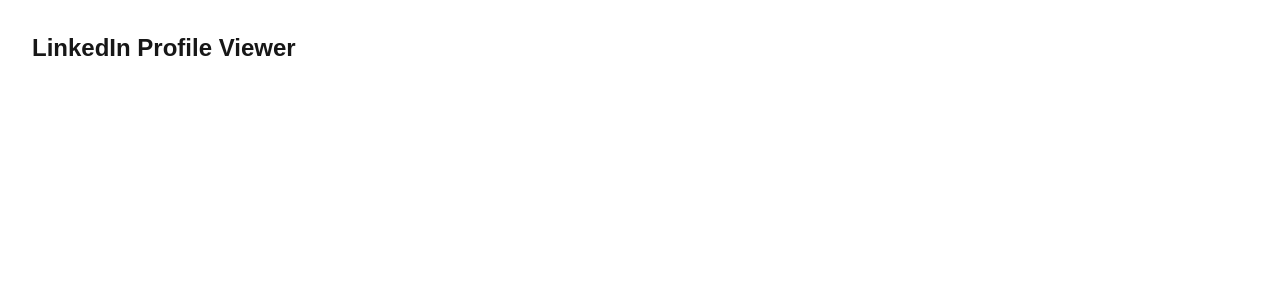
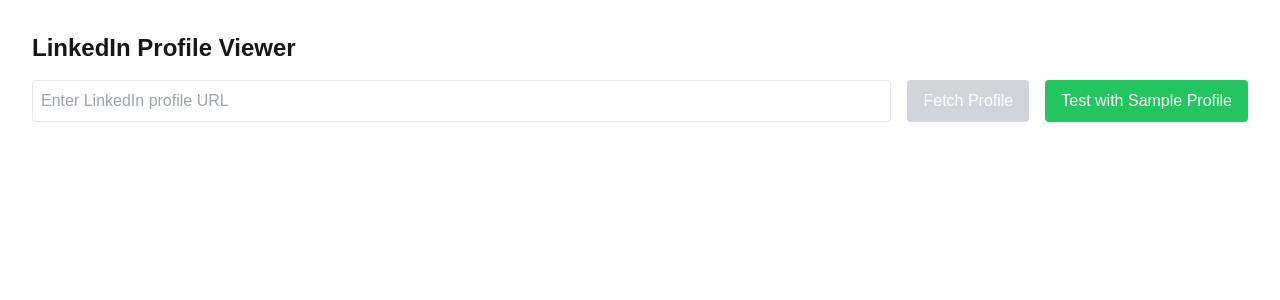
Before and after one commit to jserre/inrich, a Next.js app: page /linkedin in a window 1280 px wide. Shown: the top 300 px of the page. Built offline with nearby package versions, Linux system fonts and the light colour scheme.

Commit message:
feat: add LinkedIn profile fetching functionality

```diff
--- /dev/null
+++ b/app/api/linkedin/profile/route.ts
@@ -0,0 +1,31 @@
+export async function GET(request: Request) {
+  const { searchParams } = new URL(request.url);
+  const profileUrl = searchParams.get('url');
+
+  if (!profileUrl) {
+    return Response.json({ error: 'Missing LinkedIn profile URL' }, { status: 400 });
+  }
+
+  const apiKey = process.env['X-RapidAPI-Key'];
+  if (!apiKey) {
+    return Response.json({ error: 'API key not configured' }, { status: 500 });
+  }
+
+  try {
+    const response = await fetch(
+      `https://rapidapi.com/get-profile-data-by-url?url=${encodeURIComponent(profileUrl)}`,
+      {
+        headers: {
+          'x-rapidapi-key': apiKey,
+          'x-rapidapi-host': 'linkedin-api8.p.rapidapi.com'
+        }
+      }
+    );
+
+    const data = await response.json();
+    return Response.json(data);
+  } catch (error) {
+    console.error('LinkedIn API error:', error);
+    return Response.json({ error: 'Failed to fetch profile data' }, { status: 500 });
+  }
+}
--- a/app/linkedin/page.tsx
+++ b/app/linkedin/page.tsx
@@ -1,7 +1,73 @@
+'use client';
+
+import { useState } from 'react';
+
 export default function LinkedInPage() {
+  const [profileUrl, setProfileUrl] = useState('');
+  const [profileData, setProfileData] = useState<any>(null);
+  const [loading, setLoading] = useState(false);
+  const [error, setError] = useState<string | null>(null);
+
+  const testProfile = 'https://www.linkedin.com/in/jean-marc-jancovici/';
+
+  const fetchProfile = async (url: string) => {
+    setLoading(true);
+    setError(null);
+    try {
+      const response = await fetch(`/api/linkedin/profile?url=${encodeURIComponent(url)}`);
+      const data = await response.json();
+
+      if (!response.ok) {
+        throw new Error(data.error || 'Failed to fetch profile');
+      }
+
+      setProfileData(data);
+    } catch (err) {
+      setError(err instanceof Error ? err.message : 'Failed to fetch profile');
+    } finally {
+      setLoading(false);
+    }
+  };
+
   return (
     <main className="flex min-h-screen flex-col p-8">
       <h1 className="text-2xl font-bold mb-4">LinkedIn Profile Viewer</h1>
+
+      <div className="flex gap-4 mb-4">
+        <input
+          type="text"
+          value={profileUrl}
+          onChange={(e) => setProfileUrl(e.target.value)}
+          placeholder="Enter LinkedIn profile URL"
+          className="flex-1 p-2 border rounded"
+        />
+        <button
+          onClick={() => fetchProfile(profileUrl)}
+          disabled={loading || !profileUrl}
+          className="px-4 py-2 bg-blue-500 text-white rounded disabled:bg-gray-300"
+        >
+          {loading ? 'Loading...' : 'Fetch Profile'}
+        </button>
+        <button
+          onClick={() => fetchProfile(testProfile)}
+          disabled={loading}
+          className="px-4 py-2 bg-green-500 text-white rounded disabled:bg-gray-300"
+        >
+          Test with Sample Profile
+        </button>
+      </div>
+
+      {error && (
+        <div className="text-red-500 mb-4">
+          Error: {error}
+        </div>
+      )}
+
+      {profileData && (
+        <pre className="bg-gray-100 p-4 rounded overflow-auto">
+          {JSON.stringify(profileData, null, 2)}
+        </pre>
+      )}
     </main>
   );
 }
```
